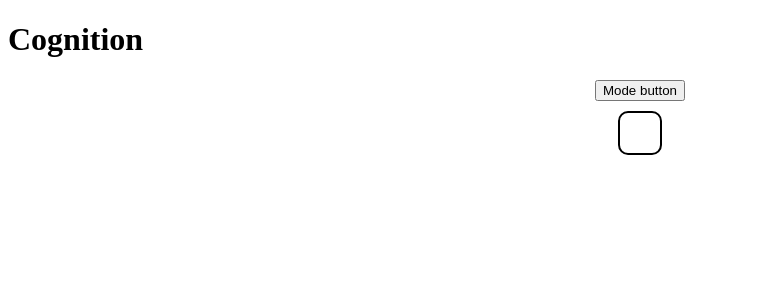
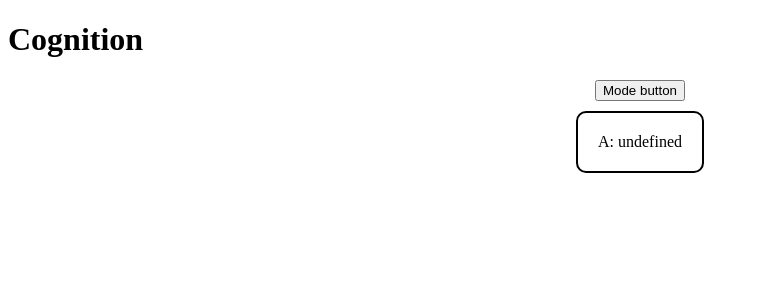
Before and after one commit to CognitionApp/Cognition, a React app: page / in a window 1280 px wide. Both pictures are taken after a click on the button "Mode button". Shown: the top 300 px of the page, without its empty margins (0-758 px from the left). Built offline with nearby package versions, Linux system fonts and the light colour scheme; no server answers.

Commit message:
Game Mode display cards working

```diff
--- a/client/components/gameComponent.jsx
+++ b/client/components/gameComponent.jsx
@@ -37,7 +37,7 @@ const Game = (props) => {
   let displayOutput;
   if (nextAction === 'showCard') {
     // we have a new card, so display the question side
-    displayOutput = cardContent.question;
+    displayOutput = 'Q: ' + cardContent.question;
   } else {
     // one of two states:
     // 1) we just flipped the card, or
@@ -46,7 +46,7 @@ const Game = (props) => {
     //    server yet.
     // in either case, show (or continue showing) the
     // answer side of the card.
-    displayOutput = cardContent.answer;
+    displayOutput = 'A: ' + cardContent.answer;
   }
 
   return (
```
